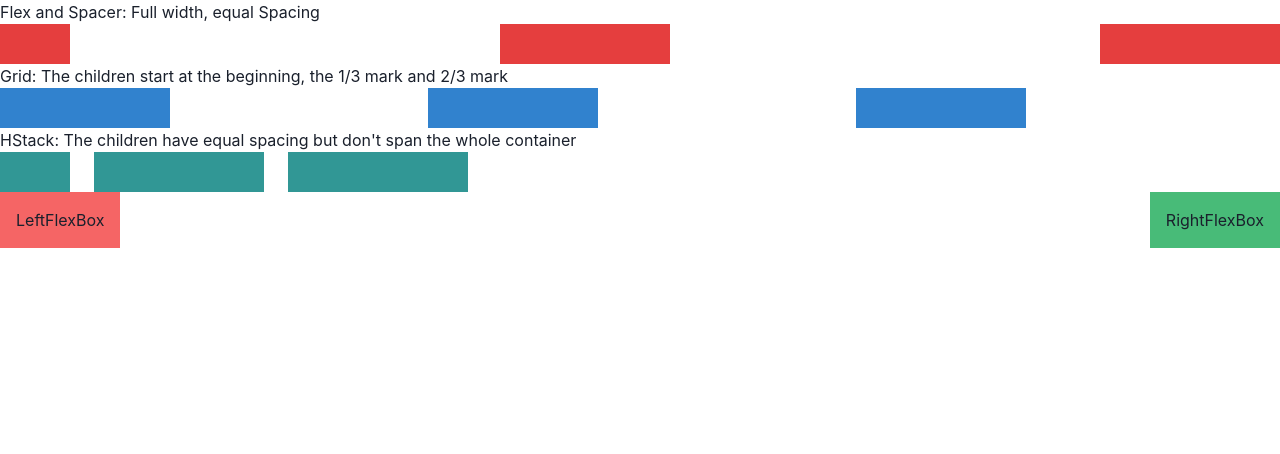
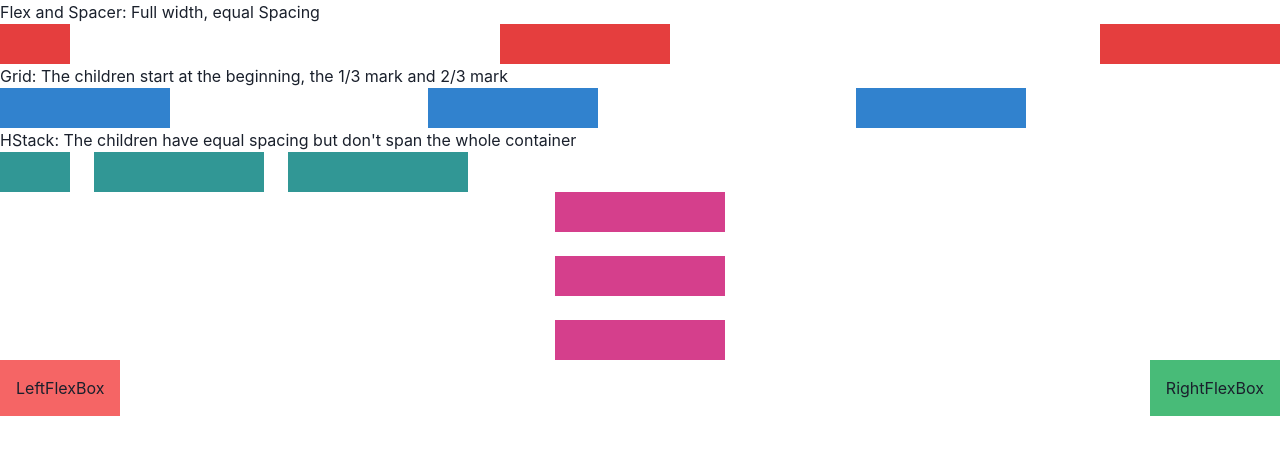
Before and after one commit to Toegyi/my-app, a React (Create React App) app: page / in a window 1280 px wide. Shown: the top 454 px of the page. Built offline with nearby package versions, Linux system fonts and the light colour scheme.

Commit message:
addvstack

```diff
--- a/src/App.tsx
+++ b/src/App.tsx
@@ -8,6 +8,7 @@ import {
   theme,
   Grid,
   HStack,
+  VStack,
 } from "@chakra-ui/react";
 
 export const App = () => (
@@ -40,6 +41,11 @@ export const App = () => (
         <Box w="170px" h="10" bg="teal.500" />
         <Box w="180px" h="10" bg="teal.500" />
       </HStack>
+      <VStack spacing="24px">
+        <Box w="170px" h="10" bg="pink.500" />
+        <Box w="170px" h="10" bg="pink.500" />
+        <Box w="170px" h="10" bg="pink.500" />
+      </VStack>
       <Flex>
         <Box p="4" bg="red.400">
           LeftFlexBox
```
